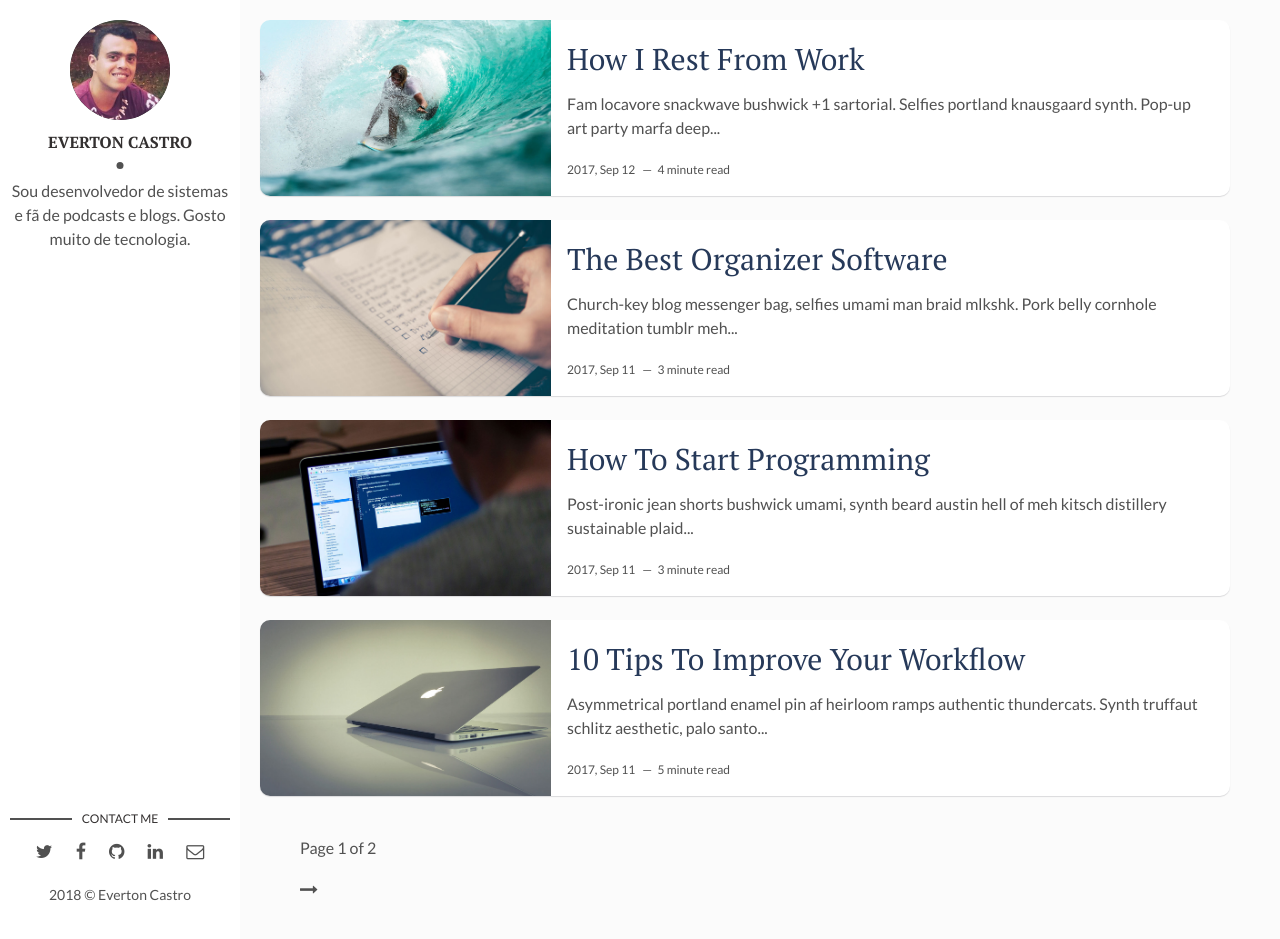
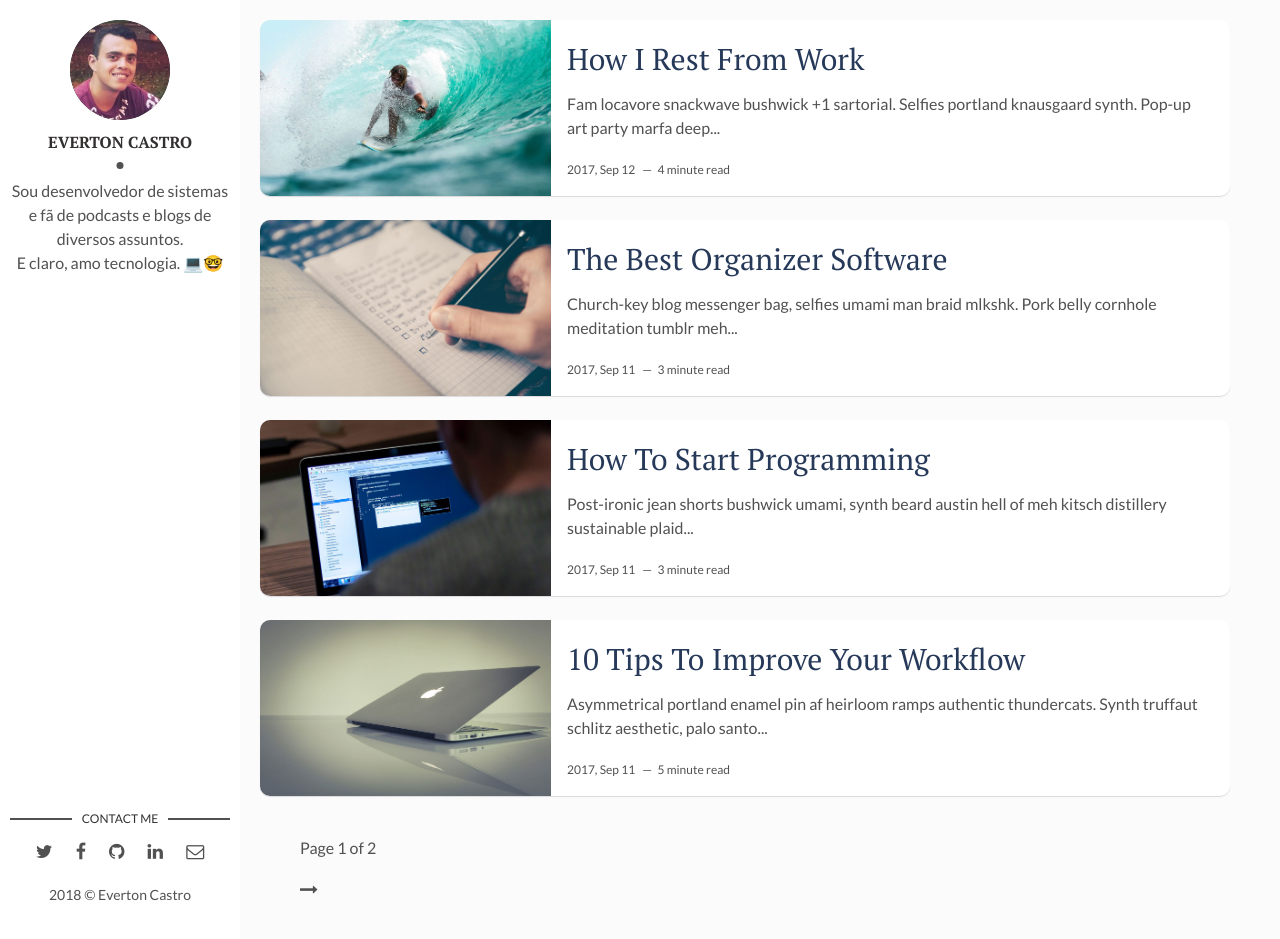
Before and after one commit to evertoncastro/evertoncastro.com, a Jekyll site: the page built from index.html, in a window 1280 px wide and 939 px high. Built offline with Jekyll 4.4.1, drawn with Linux system fonts in a browser that asks for light colours; the list of posts is cut into pages by our own code.

```diff
--- a/_config.yml
+++ b/_config.yml
@@ -11,7 +11,7 @@ site-twitter:
 # Author Settings
 author: Everton Castro
 author-img: me.jpg
-about-author: Sou desenvolvedor de sistemas e fã de podcasts e blogs. Gosto muito de tecnologia.
+about-author: Sou desenvolvedor de sistemas e fã de podcasts e blogs de diversos assuntos. <br/>E claro, amo tecnologia. 💻🤓
 social-twitter: evertonCastroSP
 social-facebook: everton.decastro.12
 social-github: evertoncastro
@@ -19,7 +19,7 @@ social-linkedin: evertonfatecit
 social-email: evertoncastro.sp@gmail.com
 
 # Disqus
-discus-identifier: mr-brown # add your discus identifier
+discus-identifier: evertoncastro
 
 # Tracker
 analytics: # Google Analytics
```
Also changed, not shown: 1 other file.
